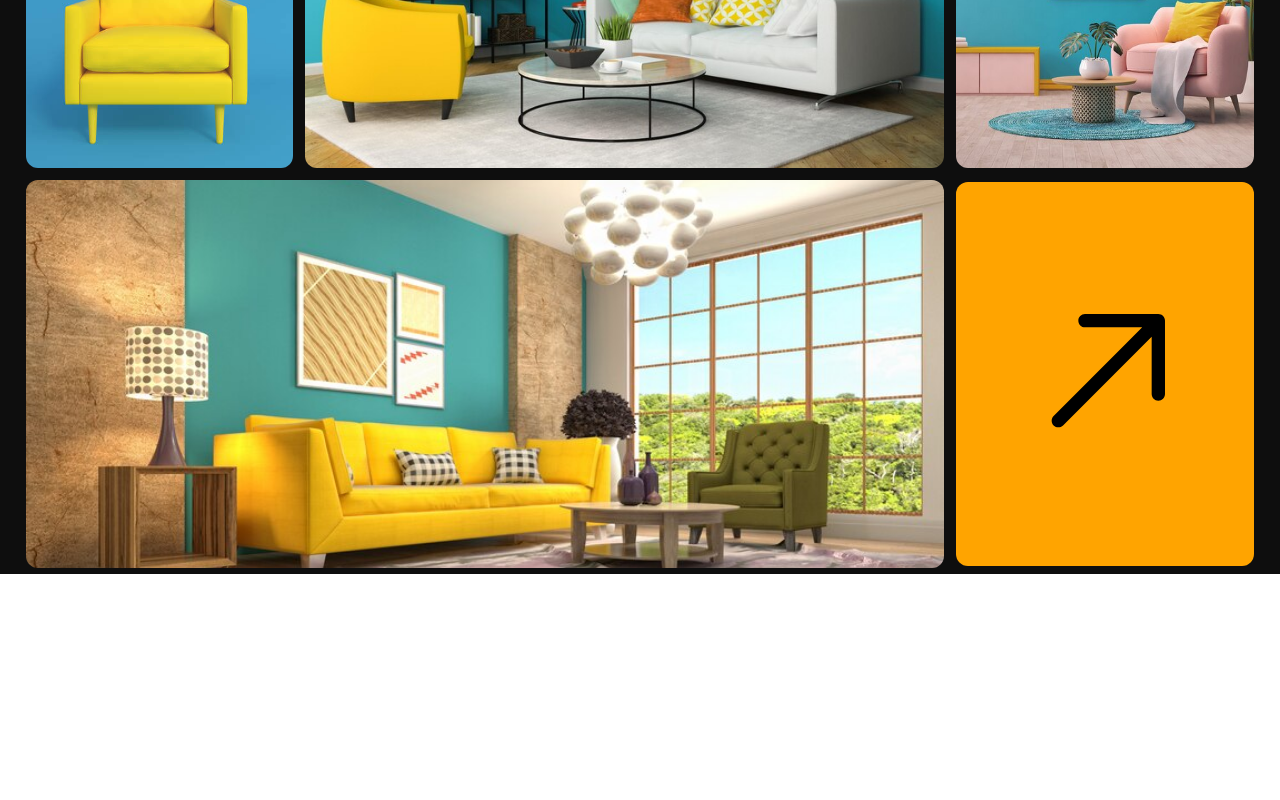
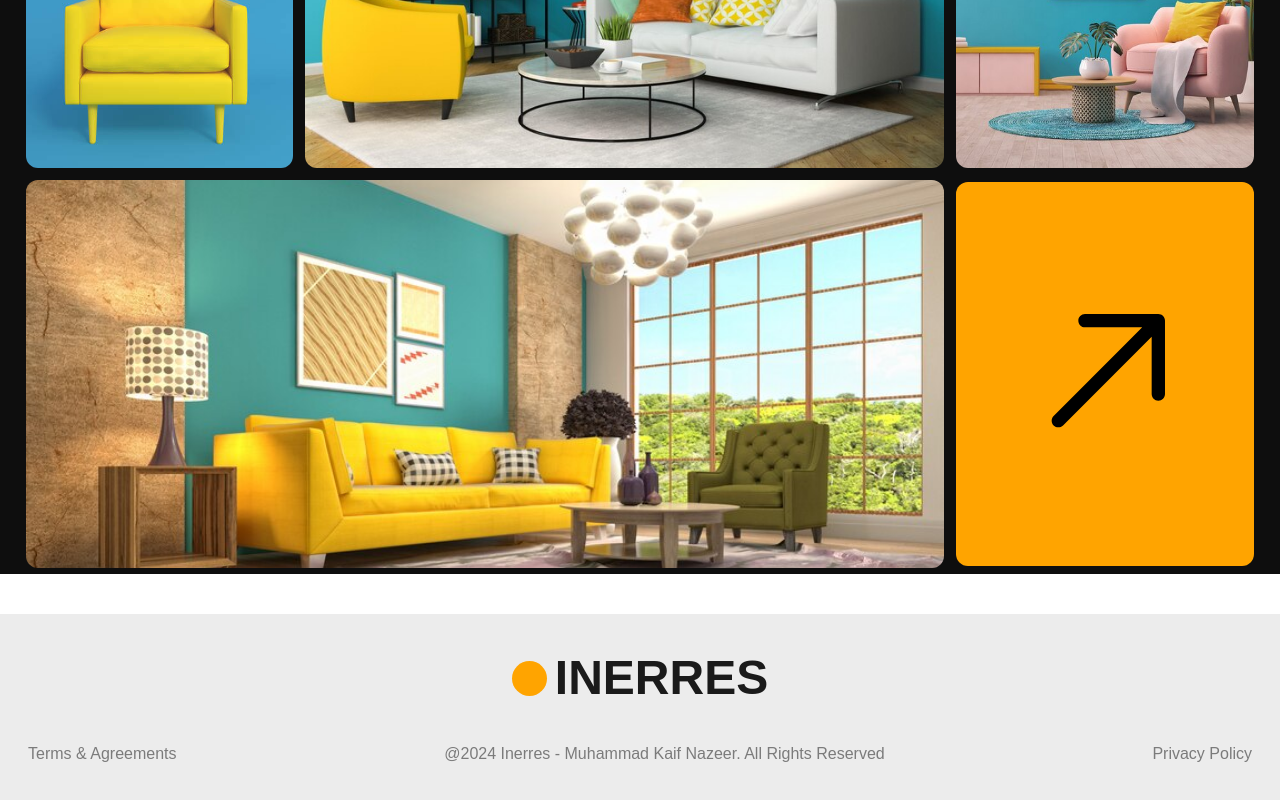
Before and after one commit to MuhammadKaifNazeer/inerres, a Next.js app: page / in a window 1280 px wide. Shown: the part 674-1474 px from the top of the page. Before the commit the page ends 1288 px from the top, so only its background shows below. Built offline with nearby package versions, Linux system fonts and the light colour scheme.

Commit message:
completed footer

```diff
--- /dev/null
+++ b/src/app/components/Footer/Footer.jsx
@@ -0,0 +1,26 @@
+import React from "react";
+
+const Footer = () => {
+  return (
+    <>
+      <div className="footer" id="footer">
+        <div className="w-full flex flex-col bg-[--secondary-color] py-10 px-6">
+          <div
+            className="font-bold text-5xl cursor-pointer flex justify-center items-center mb-10
+      text-[--primary-text-color-black]"
+          >
+            <span className="h-[35px] w-[35px] rounded-full bg-[--primary-color] mr-2"></span>
+            INERRES
+          </div>
+        <div className="flex justify-between items-center bg-[--secondary-color] flex-wrap text-[--secondary-text-color]">
+          <p className="mx-1 hover:text-[--primary-text-color-black] duration-500 hover:underline cursor-pointer">Terms & Agreements</p>
+          <p className="mx-1 hover:text-[--primary-text-color-black] duration-500 hover:underline cursor-pointer">@2024 Inerres - Muhammad Kaif Nazeer. All Rights Reserved</p>
+          <p className="mx-1 hover:text-[--primary-text-color-black] duration-500 hover:underline cursor-pointer">Privacy Policy</p>
+        </div>
+        </div>
+      </div>
+    </>
+  );
+};
+
+export default Footer;
--- a/src/app/page.jsx
+++ b/src/app/page.jsx
@@ -1,12 +1,14 @@
 import Image from "next/image";
 import Header from "./components/Header/Header";
 import Hero from "./components/Hero/Hero";
+import Footer from "./components/Footer/Footer";
 
 export default function Home() {
   return (
     <>
       <Header />
       <Hero />
+      <Footer />
     </>
   );
 }
```
